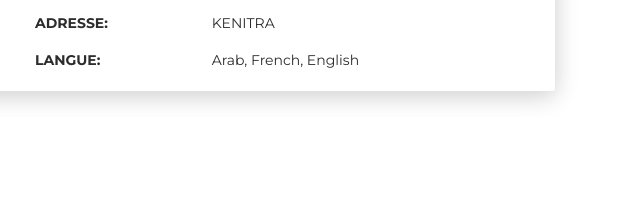
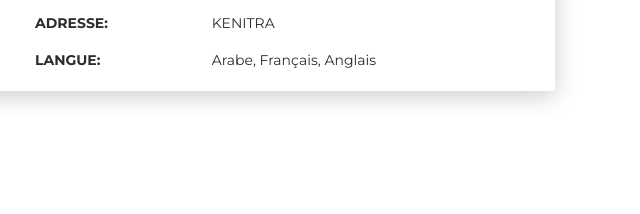
Before and after one commit to kaoutar-chadmi/kaoutar, a plain HTML site: page index.html in a window 1280 px wide. Shown: the part 788-1002 px from the top of the page, 640-1280 px from the left. Drawn offline with Linux system fonts and the light colour scheme.

Commit message:
Update index.html

```diff
--- a/index.html
+++ b/index.html
@@ -96,7 +96,7 @@
               </div>
               <div class="row mt-3">
                 <div class="col-sm-4"><strong class="text-uppercase">langue:</strong></div>
-                <div class="col-sm-8">Arab, French, English</div>
+                <div class="col-sm-8">Arabe, Français, Anglais</div>
               </div>
             </div>
           </div>
```
